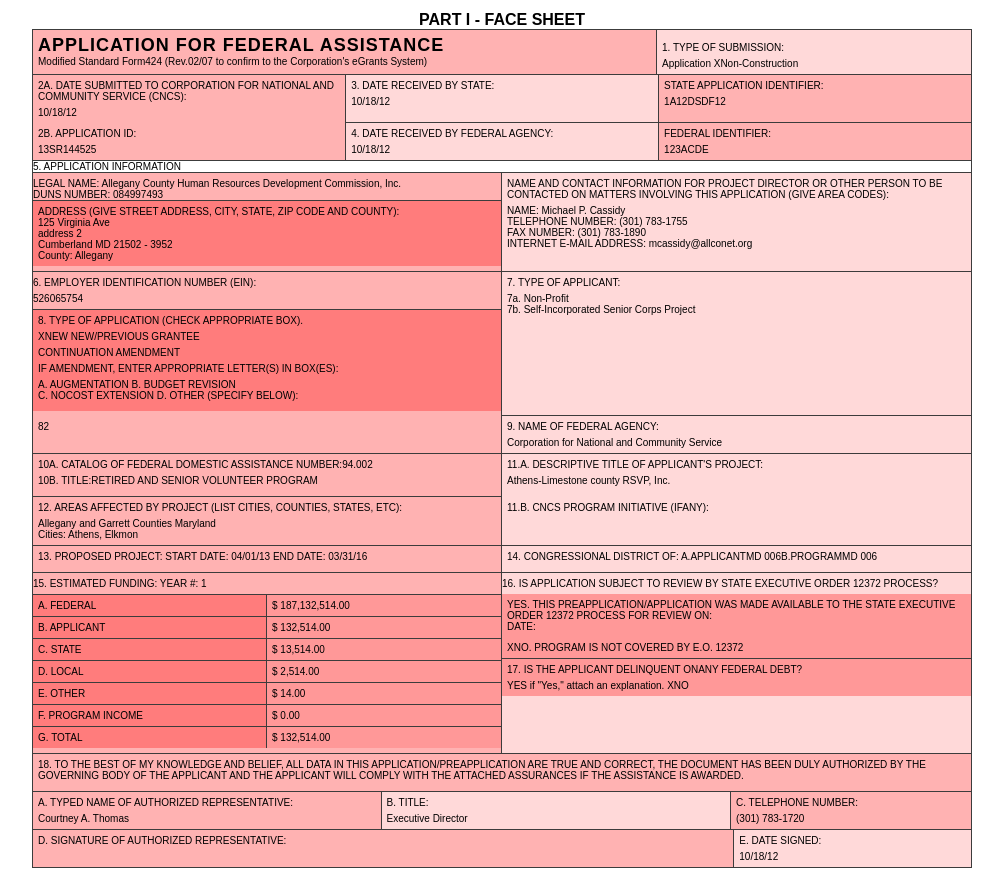
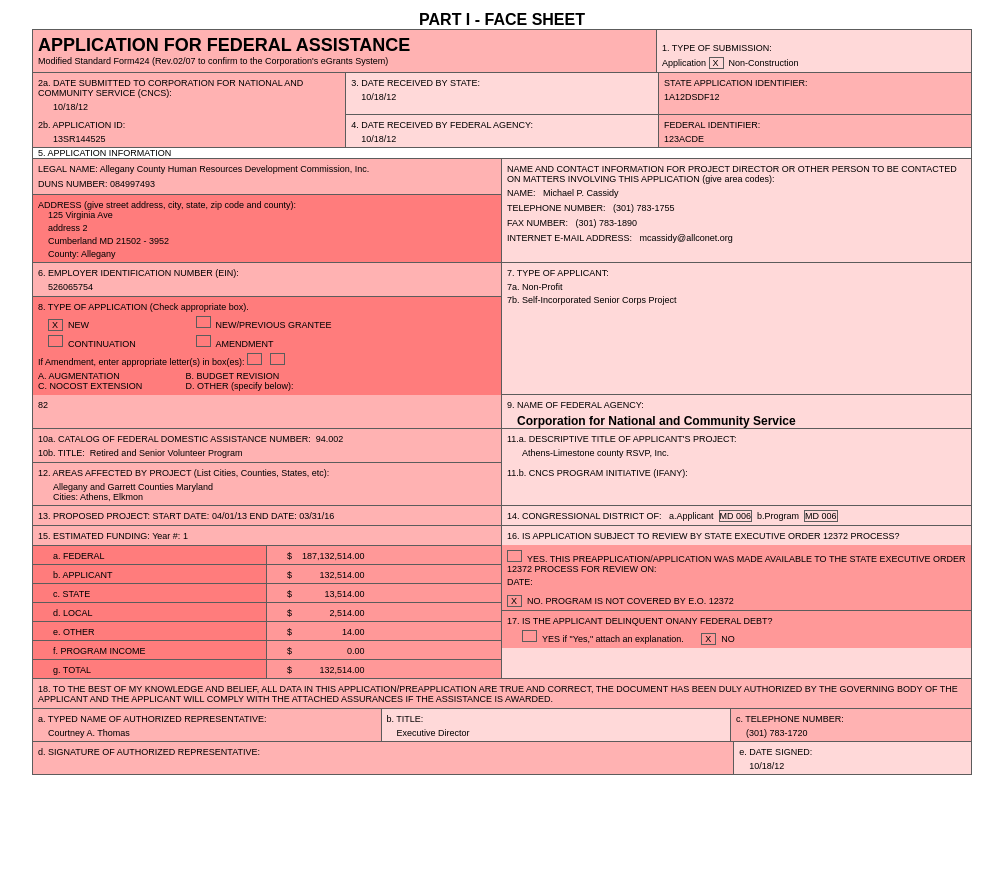
Before and after one commit to phoang11/ngflickr, a plain HTML site: page table/index.html in a window 1280 px wide. Shown: the whole page, without its empty margins (138-1141 px from the left). After the commit the page ends 800 px from the top, so only its background shows below. Drawn offline with Linux system fonts and the light colour scheme.

Commit message:
Update docs.css

```diff
--- a/table/docs.css
+++ b/table/docs.css
@@ -3,11 +3,9 @@
  */
 
 body {
-  font: 10px Arial, Helvetica, sans-serif;
+  font: 9px Arial, Helvetica, sans-serif;
   line-height: normal;
 }
-
-
 
 h1 {
   font-size: 16px;
@@ -20,14 +18,13 @@ h1 {
   display: inline-block;
 }
 
-
 /* Make it red for easy views */
 .grid-example {
 
 }
 .grid-example .col {
   padding-top: 5px;
-  padding-bottom: 5px;
+
   padding-left: 5px;
   background-color: rgba(255,0,0,.15);
 }
@@ -42,7 +39,7 @@ h1 {
 }
 
 .col-border {
-  border: solid 1px #3C3C3C;
+  border: 1px solid #5C5C5C;
 }
 
 .col-no-border-left {
@@ -64,16 +61,64 @@ h1 {
   padding-left:0;
 }
 
+.margin-bottom-5 {
+  margin-bottom: 5px;
+}
+.margin-left-5 {
+  margin-left: 5px;
+}
+.margin-left-10 {
+  margin-left: 10px;
+}
+.margin-left-15{
+  margin-left: 15px;
+}
 .app-title {
   font-size: 18px;
   font-weight: bold;
-  letter-spacing: 1px;
 }
+
 .app-question{
-  text-transform: uppercase;
-  margin-bottom:5px;
+  margin-bottom: 4px;
 }
 
 .app-content {
+  margin-bottom: 3px;
+}
 
+.app-fed-agency {
+  font-size: 12px;
+  font-weight: bold;
 }
+
+.box {
+  border: 1px solid #5C5C5C;
+}
+
+.checked-box {
+  border: 1px solid #5C5C5C;
+  display:inline-block;
+  padding-left:3px;
+  width:10px;
+  height:10px;
+  margin-right:5px;
+}
+.empty-box {
+  border: 1px solid #5C5C5C;
+  display:inline-block;
+  padding-left:3px;
+  width:10px;
+  height:10px;
+  margin-right:5px;
+}
+
+.money {
+  display: inline-block;
+  text-align: right;
+  width: 65px;
+}
+
+.box-width{
+  display: inline-block;
+  width: 145px;
+}
```
